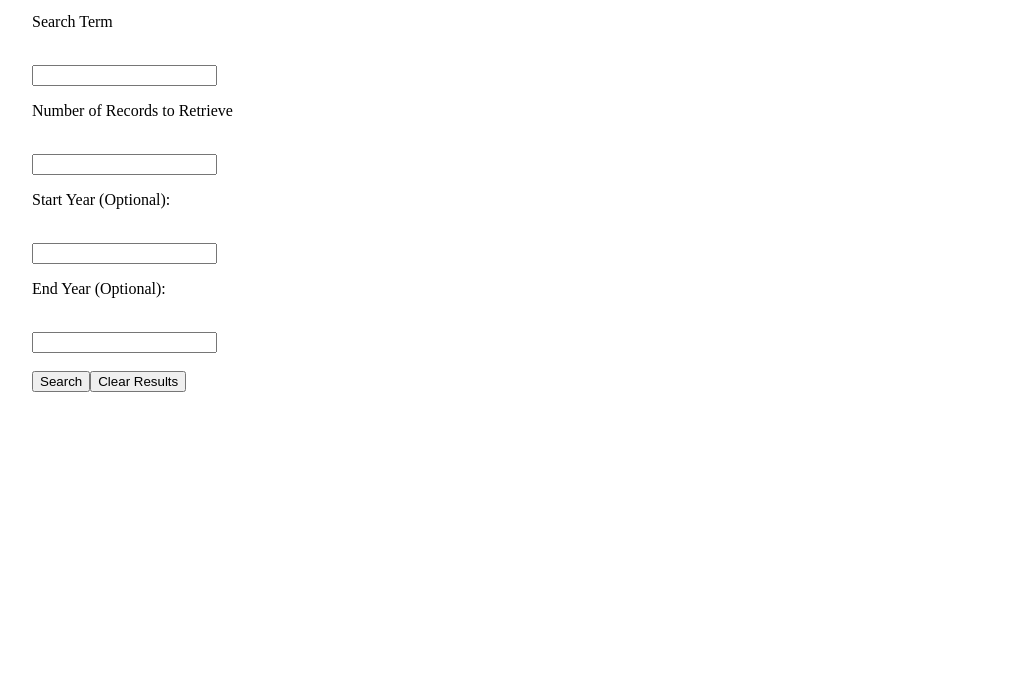
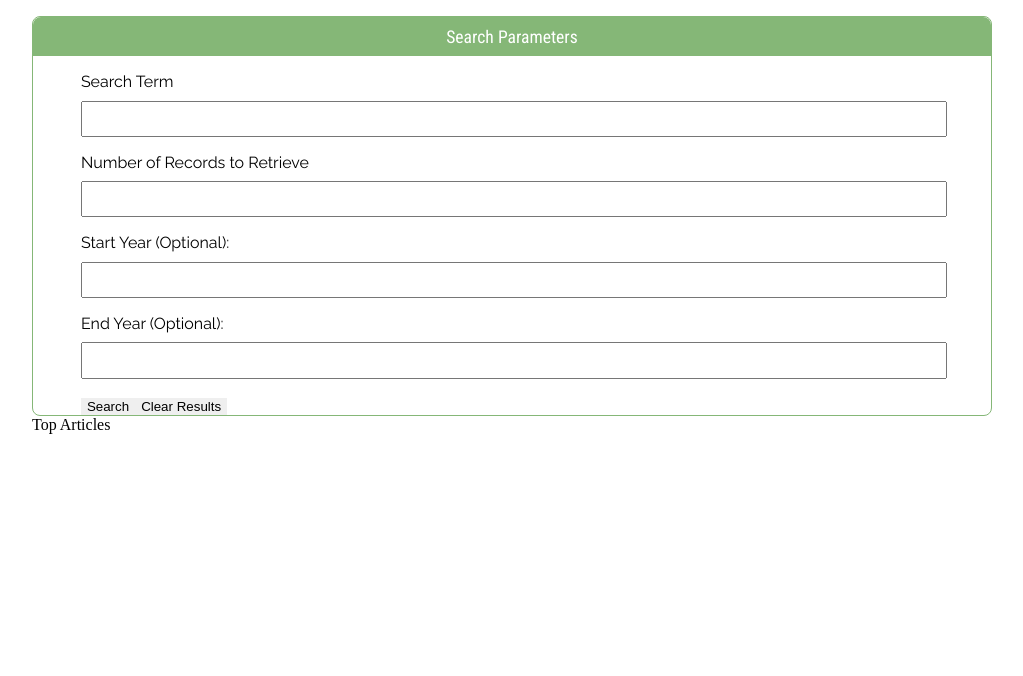
Before and after one commit to andrewdavidcoleman/NYT-Search, a plain HTML site: page index.html in a window 1280 px wide. Shown: the part 124-800 px from the top of the page, without its empty margins (128-1151 px from the left). Drawn offline with nearby package versions, Linux system fonts and the light colour scheme.

Commit message:
linked javascript and added results box

```diff
--- a/assets/style.css
+++ b/assets/style.css
@@ -5,6 +5,7 @@
 .header {
 	background-color: #85b777;
 	padding: 1.5% 0px 1.5%;
+	border-radius: 8px;
 }
 #logo {
 	float: left;
@@ -21,3 +22,34 @@
 	font-family: 'Roboto Condensed', sans-serif;
 	font-size: 210%;
 }
+.searchBox {
+	border: solid 1px #85b777;
+	border-radius: 8px;
+	margin-top: 2%;
+}
+.searchHeader {
+	background-color: #85b777;
+	color: #fff;
+	font-family: 'Roboto Condensed', sans-serif;
+	font-size: 110%;
+	text-align: center;
+	padding: 1% 0;
+	border-top-left-radius: 8px;
+	border-top-right-radius: 8px;
+}
+.searchBox form {
+	padding: 0px 5%;
+}
+.searchBox p {
+	font-family: Raleway;
+	/*color: #85b777;*/
+	margin-bottom: -1%;
+}
+.searchBox input[type="text"] {
+	width: 100%;
+	padding: 1% 0;
+}
+.searchBox input[type="submit"] {
+	border: none;
+	background-color:
+}
--- a/index.html
+++ b/index.html
@@ -3,6 +3,8 @@
 
 <head>
 	<title>NY Times Search</title>
+	<script src="https://code.jquery.com/jquery-3.2.1.min.js" integrity="sha256-hwg4gsxgFZhOsEEamdOYGBf13FyQuiTwlAQgxVSNgt4=" crossorigin="anonymous"></script>
+	<script type="text/javascript" src="assets/script.js"></script>
 	<link type="text/css" rel="stylesheet" href="assets/style.css" />
 	<link href="https://fonts.googleapis.com/css?family=Raleway|Roboto+Condensed" rel="stylesheet">
 </head>
@@ -15,7 +17,7 @@
 	</header>
 	<main>
 	<div class="searchBox">
-		<div class="searchHeader"></div>
+		<div class="searchHeader">Search Parameters</div>
 		<form>
 			<p>Search Term</p><br>
 			<input type="text" id="searchTerm" name="searchTerm"><br>
@@ -26,7 +28,12 @@
 			<p>End Year (Optional):</p><br>
 			<input type="text" id="endYear" num="endYear"><br><br>
 			<input type="submit" value="Search" id="search"><input type="submit" value="Clear Results" id="clear">
-
+		</form>
+	</div>
+	<div class="resultsBox">
+		<div class="resultsHeader">Top Articles</div>
+		<form>
+			<!-- Dynamically create <p>Title</p><br> results.. -->
 		</form>
 	</div>
 	</main>
```
